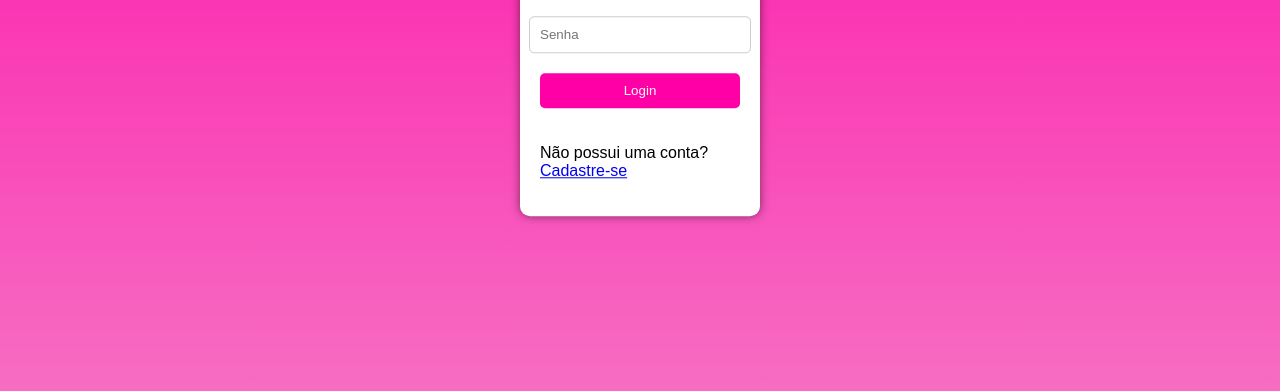
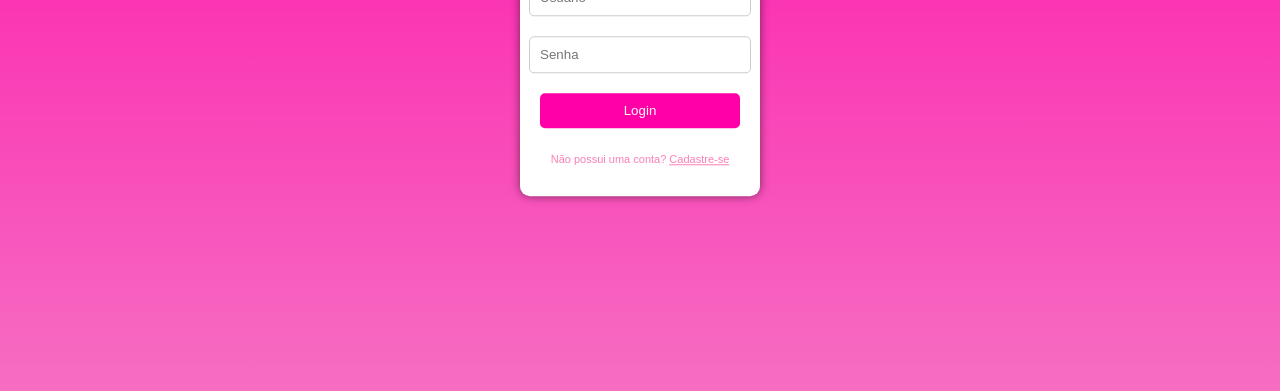
Before and after one commit to bielzera01/Sereno, a website: page www/login.html in a window 1280 px wide. Shown: the part 365-756 px from the top of the page. Drawn offline with Linux system fonts and the light colour scheme.

Commit message:
Update login.css
ajustes na parte inferior

(onclick)

```diff
--- a/www/css/login.css
+++ b/www/css/login.css
@@ -63,3 +63,21 @@ body {
     border-radius: 5px;
     cursor: pointer;
 }
+
+.login {
+    text-align: center;
+    margin-top: 5px;
+    position: relative;
+    color: var(--rosa);
+    font-size: 11px;
+}
+
+
+.login-link {
+    color: var(--rosa);
+    font-size: 11px;
+}
+
+.login-link:hover {
+    color: var(--preto);
+}
```
